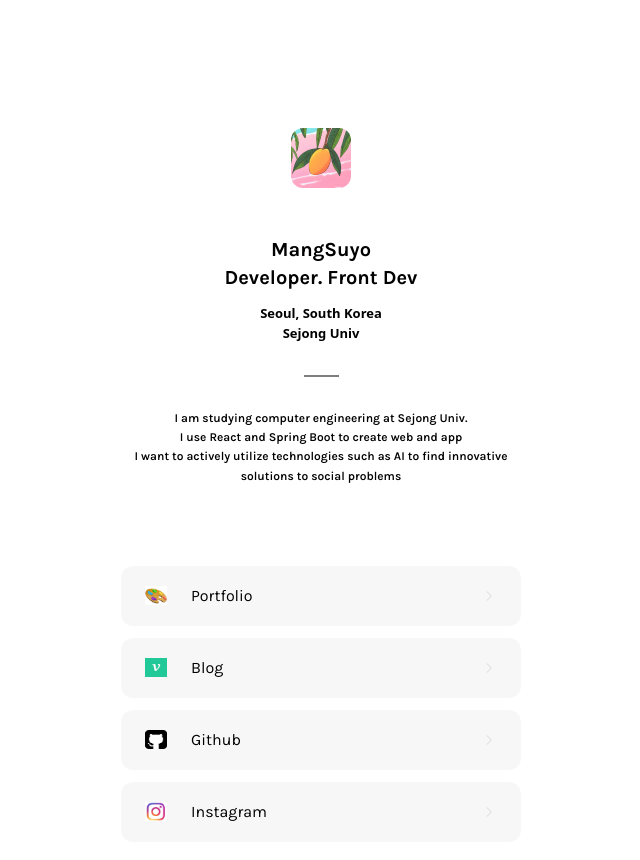
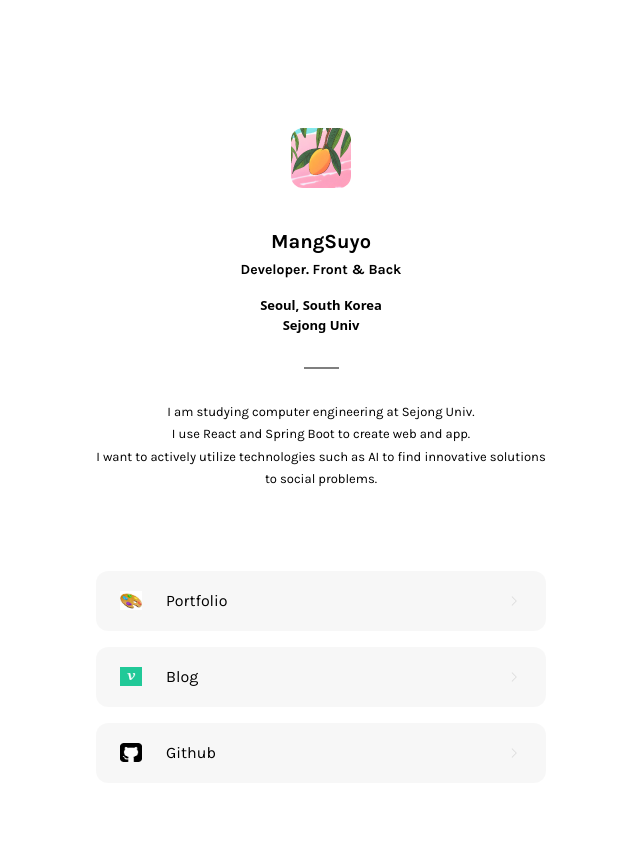
Before and after one commit to mangsuyo/proifle, a React (Vite) app: page / in a window 1280 px wide. Shown: the top 860 px of the page, without its empty margins (319-959 px from the left). Built offline with nearby package versions, Linux system fonts and the light colour scheme.

Commit message:
feat: 레이아웃 수정

```diff
--- a/src/components/Layout.jsx
+++ b/src/components/Layout.jsx
@@ -3,7 +3,7 @@ import { Outlet } from "react-router-dom";
 
 export default function Layout() {
   return (
-    <div className="w-screen min-h-screen flex justify-center relative">
+    <div className="px-[10%] py-[10%]">
       <Outlet />
     </div>
   );
--- a/src/components/Nav.jsx
+++ b/src/components/Nav.jsx
@@ -1,31 +1,35 @@
 import React from "react";
-import { Link, useNavigate } from "react-router-dom";
+import { useNavigate } from "react-router-dom";
 import { GoChevronRight } from "react-icons/go";
 import "../index.css";
 
-export default function Nav({ navItem, handleNavClick }) {
+export default function Nav({ navItem }) {
   const navigate = useNavigate();
-  const route = navItem.title.toLowerCase();
   const { url, title } = navItem;
-  console.log(route);
-  const handleNavRoute = () => {
-    if (route == "portfolio") {
-      navigate("/portfolio");
-    }
-    if (route == "instagram") {
-      navigate("/instagram");
+
+  const handleNavClick = (navTitle) => {
+    switch (navTitle) {
+      case "Blog":
+        window.open("https://velog.io/@mayo3610/posts");
+        break;
+      case "Github":
+        window.open("https://github.com/mangsuyo?tab=repositories");
+        break;
+      case "Portfolio":
+        navigate("/portfolio");
+        break;
+      default:
+        break;
     }
   };
+
   return (
     <div
       className="mouse-effect nav-effect"
       onClick={() => handleNavClick(title)}
     >
-      <h2
-        onClick={handleNavRoute}
-        className="flex items-center py-[18px] px-6 rounded-xl bg-[rgba(0,0,0,0.03)]"
-      >
-        <img src={url} className="w-[22px] h-[19px]" />
+      <h2 className="flex items-center py-[18px] px-6 rounded-xl bg-[rgba(0,0,0,0.03)]">
+        <img src={url} alt={title} className="w-[22px] h-[19px]" />
         <span className="ml-6 grow">{title}</span>
         <span className="chevron">
           <GoChevronRight />
--- a/src/main.jsx
+++ b/src/main.jsx
@@ -3,8 +3,4 @@ import ReactDOM from "react-dom/client";
 import App from "./App.jsx";
 import "./index.css";
 
-ReactDOM.createRoot(document.getElementById("root")).render(
-  <React.StrictMode>
-      <App />
-  </React.StrictMode>
-);
+ReactDOM.createRoot(document.getElementById("root")).render(<App />);
--- a/src/pages/Root.jsx
+++ b/src/pages/Root.jsx
@@ -1,48 +1,42 @@
 import React from "react";
 import Nav from "../components/Nav";
 
-const items = [
+const navItems = [
   { id: 0, title: "Portfolio", url: "/img/portfolio_icon.jpeg" },
   { id: 1, title: "Blog", url: "/img/blog_icon.jpeg" },
   { id: 2, title: "Github", url: "/img/github_icon.png" },
-  { id: 3, title: "Instagram", url: "/img/instagram_icon.jpeg" },
 ];
 
 export default function Root() {
-  const handleNavClick = (nav) => {
-    if (nav == "Blog") {
-      window.open("https://velog.io/@mayo3610/posts");
-    }
-    if (nav == "Github") {
-      window.open("https://github.com/mangsuyo?tab=repositories");
-    }
-  };
   return (
-    <div className="py-[10%] flex flex-col items-center root-page">
+    <div className="flex flex-col items-center root-page">
       <div className="flex flex-col items-center parent-effect">
         <img
           src="/img/mango.png"
+          alt="Mango Icon"
           className="zero-to-one w-[60px] h-[60px] rounded-xl"
         />
-        <div className="title font-karla mt-12 flex flex-col items-center font-bold text-xl ">
+        <div className="title font-karla mt-10 flex flex-col items-center font-bold text-xl ">
           <h1>MangSuyo</h1>
-          <h1>Developer. Front Dev</h1>
+          <h1 className="text-[14px]">Developer. Front & Back</h1>
         </div>
-        <div className="location flex flex-col items-center mt-3 font-bold text-[13px]">
+        <div className="location flex flex-col items-center mt-3 font-semibold text-[13px]">
           <h2>Seoul, South Korea</h2>
           <h2>Sejong Univ</h2>
         </div>
-        <div className=" my-8 w-[35px] border-[0.5px] border-[rgba(0,0,0,0.5)]"></div>
-        <p className="font-karla  leading-[1.2rem] text-[12px] text-gray text-center font-semibold md:w-[400px] ">
-          I am studying computer engineering at Sejong Univ. <br /> I use React
-          and Spring Boot to create web and app <br />I want to actively utilize
-          technologies such as AI to find innovative solutions to social
-          problems
-        </p>
+        <div className="my-8 w-[35px] border-[0.5px] border-[rgba(0,0,0,0.5)]"></div>
+        <div className="flex flex-col font-karla leading-[1.4rem] text-[13px] text-gray text-center mb-14 md:mb-20 w-[350px] md:w-[450px] ">
+          <p>I am studying computer engineering at Sejong Univ.</p>
+          <p>I use React and Spring Boot to create web and app.</p>
+          <p>
+            I want to actively utilize technologies such as AI to find
+            innovative solutions to social problems.
+          </p>
+        </div>
       </div>
-      <div className="font-karla w-full mt-20 flex flex-col gap-3">
-        {items.map((item) => (
-          <Nav key={item.id} navItem={item} handleNavClick={handleNavClick} />
+      <div className="font-karla flex flex-col w-[350px] md:w-[450px] gap-2 md:gap-4">
+        {navItems.map((item) => (
+          <Nav key={item.id} navItem={item} />
         ))}
       </div>
     </div>
--- a/src/styles/animation.css
+++ b/src/styles/animation.css
@@ -57,7 +57,7 @@
 
 .root-page .title {
   animation: show-top-down 0.6s both;
-  animation-delay: 0.2s;
+  animation-delay: 0.3s;
 }
 
 .root-page .location {
```
